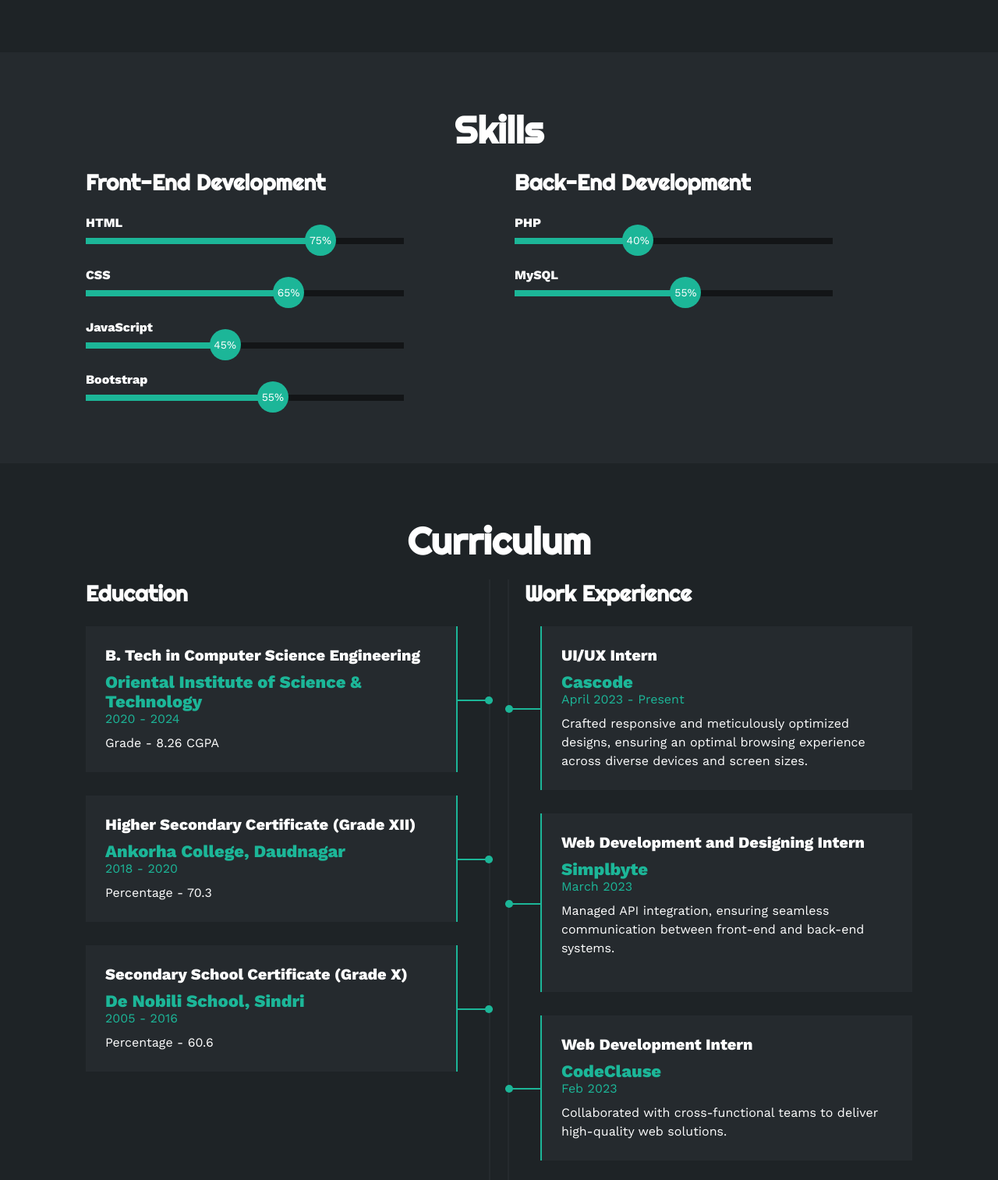
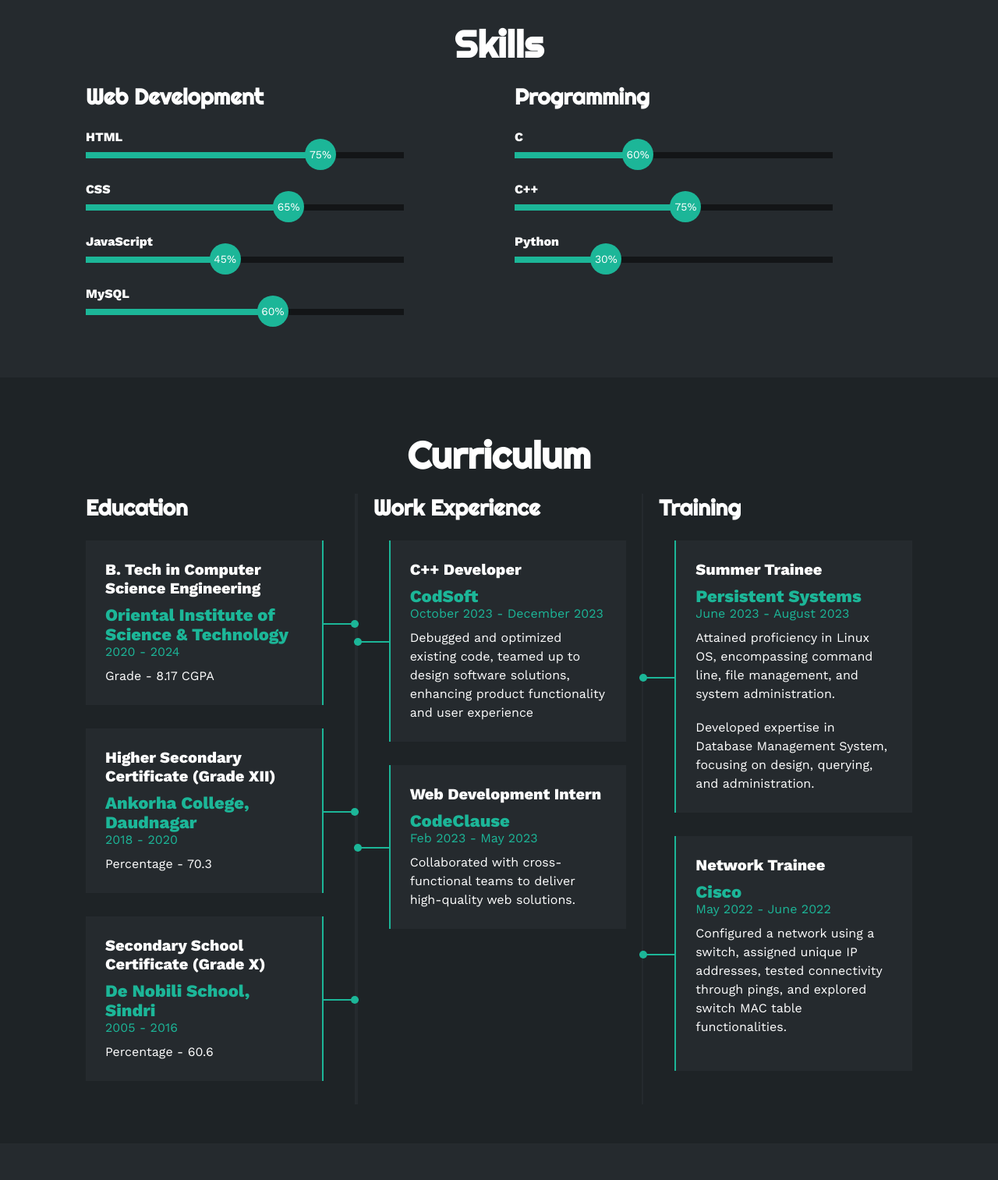
Before and after one commit to abhishek-kumar14/PortfolioWebsite, a plain HTML site: page index.html in a window 1280 px wide. Shown: the part 1596-3109 px from the top of the page at 78% size. Drawn offline with nearby package versions, Linux system fonts and the light colour scheme.

Commit message:
Update index.html

```diff
--- a/index.html
+++ b/index.html
@@ -54,13 +54,11 @@
     <section id="sobremi" class="sobremi">
         <div class="contenido-seccion">
             <h2>About Me</h2>
-            <p><span>Hello, I am Abhishek,</span> I am a third year <span>Computer Science </span>student at <span>Oriental Institute of Science and Technology, Bhopal </span>. I am passionate about exploring the latest technologies and building innovative solutions to solve real-world problems.
+            <p>I am a passionate <span>Computer Science</span> student currently in the final year of my <span>Bachelor's at Oriental Institute of Science and Technology, Bhopal</span>. My academic journey has honed my skills in programming languages such as <span>C, C++, and foundational knowledge in Python</span>, with a particular affinity for <span> Data Structures and Algorithms</span>. I thrive on tackling intricate coding challenges and am dedicated to continuous learning and growth.
 
-                With a strong foundation in programming languages like <span>C/C++, Python </span>, I am constantly seeking to expand my knowledge and skills through hands-on projects and collaboration with peers. <br> <br>I am particularly interested in <span>Web development </span>, with experience in HTML, CSS, and JavaScript, as well as back-end development using PHP and MySQL.<br> <br>
+                In addition to my academic pursuits, I have applied my knowledge to real-world projects in <span>web development</span>, showcasing my ability to transform ideas into tangible solutions. My exposure to networking has further enriched my understanding of the digital landscape.
 
-                In addition to my technical skills, I am also committed to developing my leadership and teamwork abilities. I am always eager to take on new challenges and collaborate with others to achieve common goals.
-
-                As I look to the future, I am excited to continue building my skills and knowledge, and to contribute to the development of innovative solutions that have a positive impact on society.</p>
+                I am eager to leverage my skills and knowledge to contribute effectively to the tech industry.</p>
 
             <div class="fila">
                 <!-- data -->
@@ -130,7 +128,7 @@
             <div class="fila">
                 <!-- Technical Skill -->
                 <div class="col">
-                    <h3>Front-End Development</h3>
+                    <h3>Web Development</h3>
                     <div class="skill">
                         <span>HTML</span>
                         <div class="barra-skill">
@@ -156,10 +154,10 @@
                         </div>
                     </div>
                     <div class="skill">
-                        <span>Bootstrap</span>
+                        <span>MySQL</span>
                         <div class="barra-skill">
                             <div class="progreso">
-                                <span>55%</span>
+                                <span>60%</span>
                             </div>
                         </div>
                     </div>
@@ -167,20 +165,28 @@
                 </div>
                 <!-- Professional Skills -->
                 <div class="col">
-                    <h3>Back-End Development</h3>
+                    <h3>Programming</h3>
                     <div class="skill">
-                        <span>PHP</span>
+                        <span>C </span>
                         <div class="barra-skill">
                             <div class="progreso">
-                                <span>40%</span>
+                                <span>60%</span>
                             </div>
                         </div>
                     </div>
                     <div class="skill">
-                        <span>MySQL</span>
+                        <span>C++ </span>
                         <div class="barra-skill">
                             <div class="progreso">
-                                <span>55%</span>
+                                <span>75%</span>
+                            </div>
+                        </div>
+                    </div>
+                    <div class="skill">
+                        <span>Python</span>
+                        <div class="barra-skill">
+                            <div class="progreso">
+                                <span>30%</span>
                             </div>
                         </div>
                     </div>
@@ -201,7 +207,7 @@
                         <h4>B. Tech in Computer Science Engineering</h4>
                         <span class="casa">Oriental Institute of Science & Technology</span>
                         <span class="fecha">2020 - 2024</span>
-                        <p> Grade - 8.26 CGPA</p>
+                        <p> Grade - 8.17 CGPA</p>
                         <div class="conectori">
                             <div class="circuloi"></div>
                         </div>
@@ -230,34 +236,54 @@
                     <h3>Work Experience</h3>
 
                     <div class="item der">
-                        <h4>UI/UX Intern</h4>
-                        <span class="casa">Cascode</span>
-                        <span class="fecha">April 2023 - Present</span>
-                        <p>Crafted responsive and meticulously optimized designs, ensuring an optimal browsing experience across diverse devices and screen sizes.</p>
+                        <h4>C++ Developer</h4>
+                        <span class="casa">CodSoft</span>
+                        <span class="fecha">October 2023 - December 2023</span>
+                        <p>Debugged and optimized existing code, teamed up to design software solutions,
+                            enhancing product functionality and user experience</p>
                         <div class="conectord">
                             <div class="circulod"></div>
                         </div>
                     </div>
 
                     <div class="item der">
-                        <h4>Web Development and Designing Intern</h4>
-                        <span class="casa">Simplbyte</span>
-                        <span class="fecha">March 2023</span>
-                        <p>Managed API integration, ensuring seamless communication between front-end and back-end systems.</p>
-                        <br>
-                        <div class="conectord">
-                            <div class="circulod"></div>
-                        </div>
-                    </div>
-                    <div class="item der">
                         <h4>Web Development Intern</h4>
                         <span class="casa">CodeClause</span>
-                        <span class="fecha">Feb 2023</span>
+                        <span class="fecha">Feb 2023 - May 2023</span>
                         <p>Collaborated with cross-functional teams to deliver high-quality web solutions.</p>
                         <div class="conectord">
                             <div class="circulod"></div>
                         </div>
                     </div>
+                </div>
+
+                <div class="col derecha">
+                    <h3>Training</h3>
+
+                    <div class="item der">
+                        <h4>Summer Trainee</h4>
+                        <span class="casa">Persistent Systems</span>
+                        <span class="fecha">June 2023 - August 2023</span>
+                        <p>Attained proficiency in Linux OS, encompassing command line, file
+                            management, and system administration.</p>
+                        <br>
+                        <p>Developed expertise in Database Management System, focusing on design,
+                            querying, and administration.</p>
+                        <div class="conectord">
+                            <div class="circulod"></div>
+                        </div>
+                    </div>
+
+                    <div class="item der">
+                        <h4>Network Trainee</h4>
+                        <span class="casa">Cisco</span>
+                        <span class="fecha">May 2022 - June 2022</span>
+                        <p>Configured a network using a switch, assigned unique IP addresses, tested
+                            connectivity through pings, and explored switch MAC table functionalities.</p>
+                        <br>
+                        <div class="conectord">
+                            <div class="circulod"></div>
+                        </div>
                 </div>
             </div>
         </div>
@@ -325,7 +351,29 @@
                     <img src="img/goride.jpg" alt="">
                     <div class="overlay">
                         <h3>GoRide</h3>
-                        <p></p>
+                        <p>
+                        <button>
+                            <a href="https://ak9431541.000webhostapp.com/index.php" target="_blank"
+                                style="color: #1CB698; text-decoration:#1CB698;">
+                                <b>View</b>
+                            </a>
+                        </button>
+                        </p>
+                    </div>
+                </div>
+
+                <div class="proyecto">
+                    <img src="img/wf.jpeg" alt="">
+                    <div class="overlay">
+                        <h3>Weather Web-App</h3>
+                        <p>CodeClause <br>
+                            <button>
+                                <a href="https://abhishek-kumar14.github.io/SIMBT_WeatherApp.github.io/" target="_blank"
+                                    style="color: #1CB698; text-decoration:#1CB698;">
+                                    <b>View</b>
+                                </a>
+                            </button>
+                        </p>
                     </div>
                 </div>
 
@@ -333,23 +381,18 @@
                     <img src="img/calc.jpg" alt="">
                     <div class="overlay">
                         <h3>Basic Calculator</h3>
-                        <p>CodeClause</p>
+                        <p>CodeClause <br>
+                            <button>
+                                <a href="https://abhishek-kumar14.github.io/OasisInfobyte_Calculator.github.io/" target="_blank"
+                                    style="color: #1CB698; text-decoration:#1CB698;">
+                                    <b>View</b>
+                                </a>
+                            </button>
+                        </p>
+
                     </div>
                 </div>
-                <div class="proyecto">
-                    <img src="img/wf.jpeg" alt="">
-                    <div class="overlay">
-                        <h3>Weather Web-App</h3>
-                        <p>Simplbyte</p>
-                    </div>
-                </div>
-                <div class="proyecto">
-                    <img src="img/quiz.jpeg" alt="">
-                    <div class="overlay">
-                        <h3>Quiz Web-App</h3>
-                        <p>Simplbyte</p>
-                    </div>
-                </div>
+
             </div>
         </div>
     </section>
```
